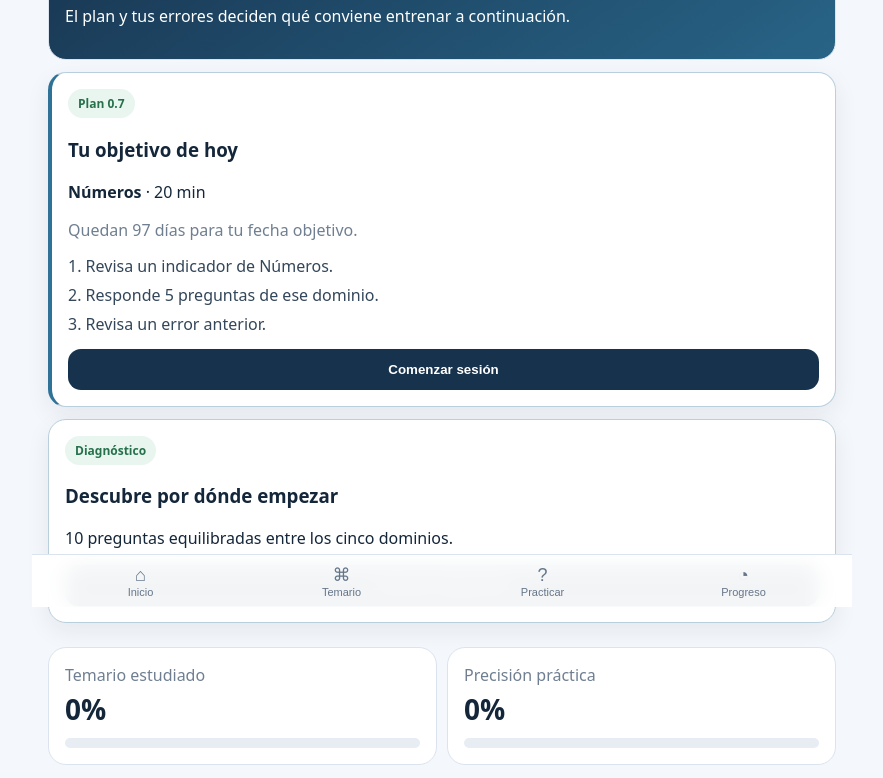
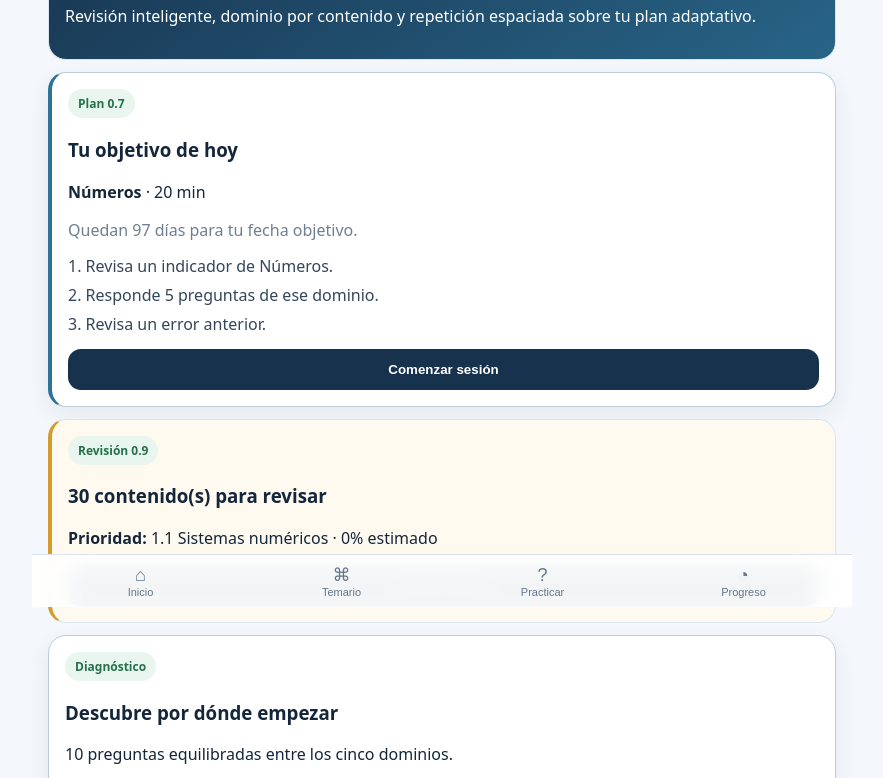
Before and after one commit to Aspidras/profeecep, a plain HTML site: page index.html in a window 1280 px wide. Shown: the part 193-971 px from the top of the page, without its empty margins (198-1081 px from the left). Drawn offline with Linux system fonts and the light colour scheme.

Commit message:
Implement ProfeECEP 0.9 smart review and spaced repetition

```diff
--- a/app.js
+++ b/app.js
@@ -20,7 +20,7 @@ function render(){
  const studyPct=pct(S.done.length,flat.length),priorities=priorityDomains();
  const diagCard=S.diagnosis?'<div class="card"><div class="row"><div><span class="pill">Diagnóstico completado</span><h3>Tu prioridad actual</h3><div class="muted">'+(priorities[0]?priorities[0].name:"—")+'</div></div><button class="btn ghost" onclick="showDiagnosisResult()">Ver resultado</button></div></div>':'<div class="card emphasis"><span class="pill">Diagnóstico</span><h3>Descubre por dónde empezar</h3><p>10 preguntas equilibradas entre los cinco dominios.</p><button class="btn full" onclick="startDiagnosis()">Comenzar diagnóstico</button></div>';
  const continueStudy=S.lastStudy?'<div class="card emphasis"><span class="pill">Centro de estudio</span><h3>Continuar estudiando</h3><p>'+((flat.find(x=>x.id===S.lastStudy)||{}).t||"")+'</p><button class="btn full" onclick="openStudy(\''+S.lastStudy+'\')">Continuar</button></div>':'';
- homeEl.innerHTML='<div class="hero"><span class="pill">ProfeECEP 0.8</span><h1>Tu práctica ahora se adapta a tu rendimiento.</h1><p>El plan y tus errores deciden qué conviene entrenar a continuación.</p></div>'+diagCard+continueStudy+'<div class="grid2"><div class="card"><span class="muted">Temario estudiado</span><strong class="big">'+studyPct+'%</strong><div class="bar"><i style="width:'+studyPct+'%"></i></div></div><div class="card"><span class="muted">Precisión práctica</span><strong class="big">'+pct(S.right,S.total)+'%</strong><div class="bar"><i style="width:'+pct(S.right,S.total)+'%"></i></div></div></div>'+(priorities.length?'<h3>Recomendación de estudio</h3>'+priorities.slice(0,3).map((x,i)=>'<div class="card priority"><div class="row"><div><span class="rank">'+(i+1)+'</span><b>'+x.name+'</b></div><b>'+x.p+'%</b></div><p class="muted">'+(i===0?"Comienza por este dominio.":"Refuérzalo después.")+'</p></div>').join(""):"");
+ homeEl.innerHTML='<div class="hero"><span class="pill">ProfeECEP 0.9</span><h1>Ahora también sabe qué debes repasar y cuándo.</h1><p>Revisión inteligente, dominio por contenido y repetición espaciada sobre tu plan adaptativo.</p></div>'+diagCard+continueStudy+'<div class="grid2"><div class="card"><span class="muted">Temario estudiado</span><strong class="big">'+studyPct+'%</strong><div class="bar"><i style="width:'+studyPct+'%"></i></div></div><div class="card"><span class="muted">Precisión práctica</span><strong class="big">'+pct(S.right,S.total)+'%</strong><div class="bar"><i style="width:'+pct(S.right,S.total)+'%"></i></div></div></div>'+(priorities.length?'<h3>Recomendación de estudio</h3>'+priorities.slice(0,3).map((x,i)=>'<div class="card priority"><div class="row"><div><span class="rank">'+(i+1)+'</span><b>'+x.name+'</b></div><b>'+x.p+'%</b></div><p class="muted">'+(i===0?"Comienza por este dominio.":"Refuérzalo después.")+'</p></div>').join(""):"");
 
  mapEl.innerHTML='<h2>Mapa ECEP 2026</h2><p class="muted">Abre un indicador para estudiarlo o márcalo como revisado.</p>'+D.map((d,di)=>'<div class="domain"><div class="row"><h3>'+d[0]+'</h3><button class="btn ghost" onclick="startQuiz(\''+d[0]+'\',5)">Practicar</button></div>'+d[1].map((s,si)=>'<div class="sub"><b>'+s[0]+'</b>'+s[1].map((t,ii)=>{let id=di+"-"+si+"-"+ii;return '<div class="indicator"><div class="indicatorText" onclick="openStudy(\''+id+'\')"><span class="studyIcon">📚</span><span>'+t+'</span></div><div class="indicatorActions"><button class="mini ghost2" onclick="openStudy(\''+id+'\')">Estudiar</button><button class="mini '+(S.done.includes(id)?"done":"")+'" onclick="toggle(\''+id+'\')">'+(S.done.includes(id)?"✓":"○")+'</button></div></div>'}).join("")+'</div>').join("")+'</div>').join("");
 
@@ -100,3 +100,63 @@ function startAdaptive(){
  Q.forEach(q=>{let w=1+(weak.includes(q.d)?3:0)+(wrong.has(q.id)?5:0)+(S.history.some(h=>h.id===q.id)?0:2);while(w--)pool.push(q)});
  quiz=[];const used=new Set();for(const q of shuffle(pool)){if(!used.has(q.id)){used.add(q.id);quiz.push(q)}if(quiz.length===5)break}pos=0;answers=[];showQ();
 }
+
+function reviewMeta(q){
+ const h=S.history.filter(x=>x.id===q.id);
+ if(!h.length)return{q,attempts:0,correct:0,mastery:0,streak:0,due:true,dueText:"Nueva"};
+ const correct=h.filter(x=>x.ok).length;
+ let streak=0;
+ for(let i=h.length-1;i>=0;i--){if(h[i].ok)streak++;else break}
+ const last=h[h.length-1],interval=last.ok?[1,3,7,14,30][Math.min(streak-1,4)]:0;
+ const dueDate=new Date(last.date+"T12:00:00");dueDate.setDate(dueDate.getDate()+interval);
+ const today=new Date();today.setHours(0,0,0,0);
+ const due=dueDate<=today;
+ const mastery=Math.min(100,Math.round((correct/h.length)*70+Math.min(streak,4)*7.5));
+ const days=Math.max(0,Math.ceil((dueDate-today)/86400000));
+ return{q,attempts:h.length,correct,mastery,streak,due,dueText:due?"Hoy":"En "+days+" día(s)"};
+}
+function reviewQueue(){
+ return Q.map(reviewMeta).sort((a,b)=>(a.due===b.due?a.mastery-b.mastery:(a.due?-1:1)));
+}
+function subMastery(){
+ const names=[...new Set(Q.map(q=>q.i))];
+ return names.map(name=>{
+  const rows=Q.filter(q=>q.i===name).map(reviewMeta);
+  const practiced=rows.filter(x=>x.attempts);
+  const mastery=practiced.length?Math.round(practiced.reduce((s,x)=>s+x.mastery,0)/practiced.length):0;
+  const due=rows.filter(x=>x.due).length;
+  return{name,mastery,due,questions:rows.length,practiced:practiced.length};
+ }).sort((a,b)=>a.mastery-b.mastery);
+}
+function startSmartReview(){
+ mode="practice";
+ const queue=reviewQueue(),selected=[],used=new Set();
+ for(const x of queue){if((x.due||x.mastery<65)&&!used.has(x.q.id)){selected.push(x.q);used.add(x.q.id)}if(selected.length===5)break}
+ if(selected.length<5){for(const x of queue){if(!used.has(x.q.id)){selected.push(x.q);used.add(x.q.id)}if(selected.length===5)break}}
+ quiz=selected;pos=0;answers=[];showQ();
+}
+function injectReview09(){
+ const practice=el("practice"),progress=el("progress"),home=el("home");
+ const queue=reviewQueue(),due=queue.filter(x=>x.due),subs=subMastery(),weak=subs[0],strong=[...subs].sort((a,b)=>b.mastery-a.mastery)[0];
+
+ if(home&&!home.querySelector(".reviewHome09")){
+  const c=document.createElement("div");c.className="card reviewHome09";
+  c.innerHTML='<span class="pill">Revisión 0.9</span><h3>'+due.length+' contenido(s) para revisar</h3><p>'+(weak?'<b>Prioridad:</b> '+weak.name+' · '+weak.mastery+'% estimado':'Empieza a practicar para generar tu cola de revisión.')+'</p><button class="btn full" onclick="startSmartReview()">Revisar ahora</button>';
+  const a=home.querySelector(".adaptiveHome08")||home.querySelector(".plan07");if(a)a.after(c);else home.appendChild(c);
+ }
+
+ if(practice&&!practice.querySelector(".review09")){
+  const c=document.createElement("div");c.className="card review09";
+  c.innerHTML='<span class="pill">Repetición espaciada 0.9</span><h3>Cola inteligente de repaso</h3><p>'+due.length+' de '+Q.length+' preguntas están disponibles para repasar hoy.</p><button class="btn full" onclick="startSmartReview()">Comenzar revisión</button>';
+  practice.prepend(c);
+ }
+
+ if(progress&&!progress.querySelector(".mastery09")){
+  const box=document.createElement("div");box.className="mastery09";
+  box.innerHTML='<h3>Dominio por contenido</h3>'+(weak?'<div class="grid2"><div class="card bad"><span class="muted">Necesita refuerzo</span><b class="masteryTitle">'+weak.name+'</b><strong class="big">'+weak.mastery+'%</strong></div><div class="card good"><span class="muted">Mejor desempeño</span><b class="masteryTitle">'+strong.name+'</b><strong class="big">'+strong.mastery+'%</strong></div></div>':'')+subs.slice(0,8).map(x=>'<div class="card masteryRow"><div class="row"><div><b>'+x.name+'</b><div class="tiny">'+x.practiced+'/'+x.questions+' preguntas practicadas · '+x.due+' para revisar</div></div><b>'+x.mastery+'%</b></div><div class="bar"><i style="width:'+x.mastery+'%"></i></div></div>').join("");
+  const anchor=progress.querySelector(".plan07detail");if(anchor)anchor.after(box);else progress.prepend(box);
+ }
+}
+const render09=render;
+render=function(){render09();setTimeout(injectReview09,0)};
+injectReview09();
```
Also changed, not shown: styles.css.
